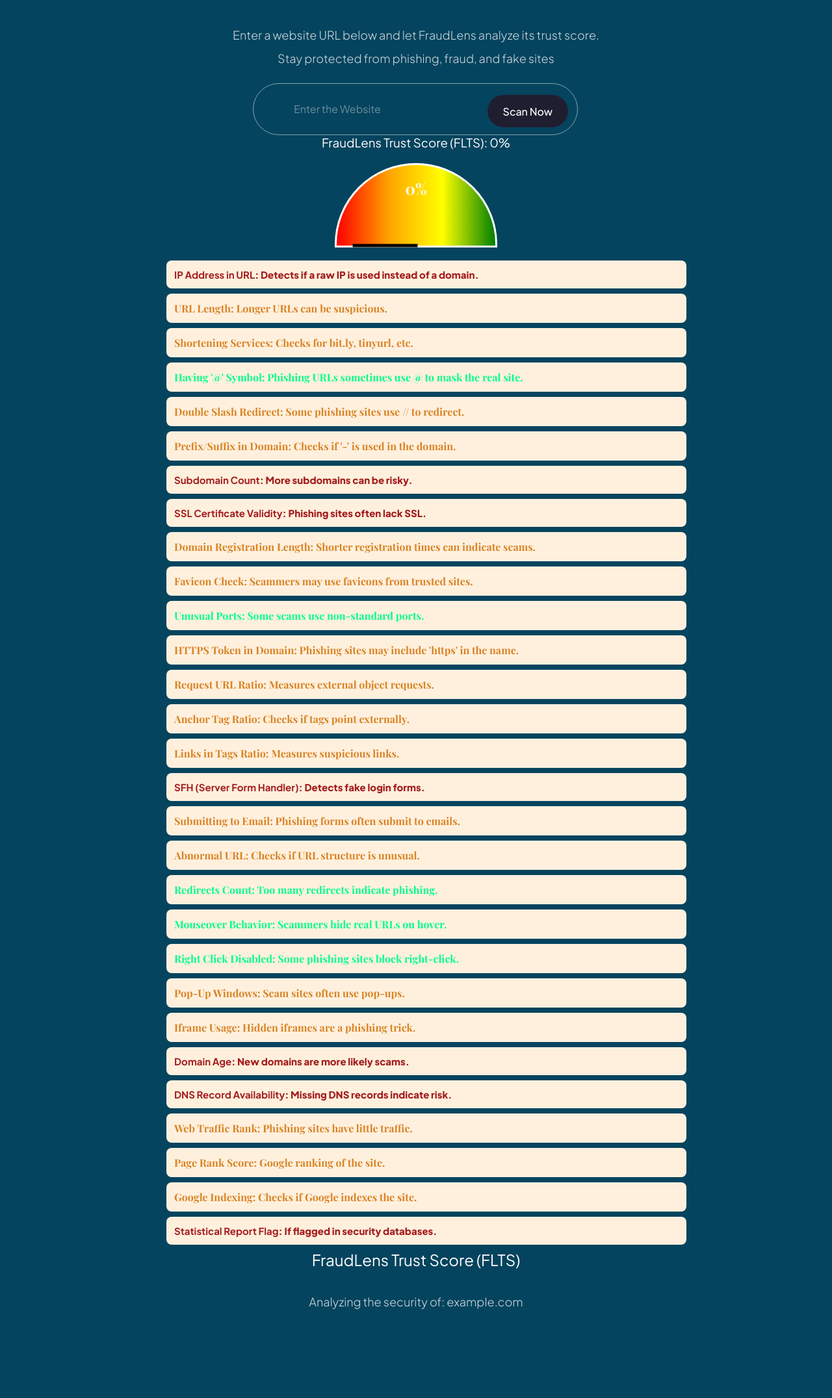
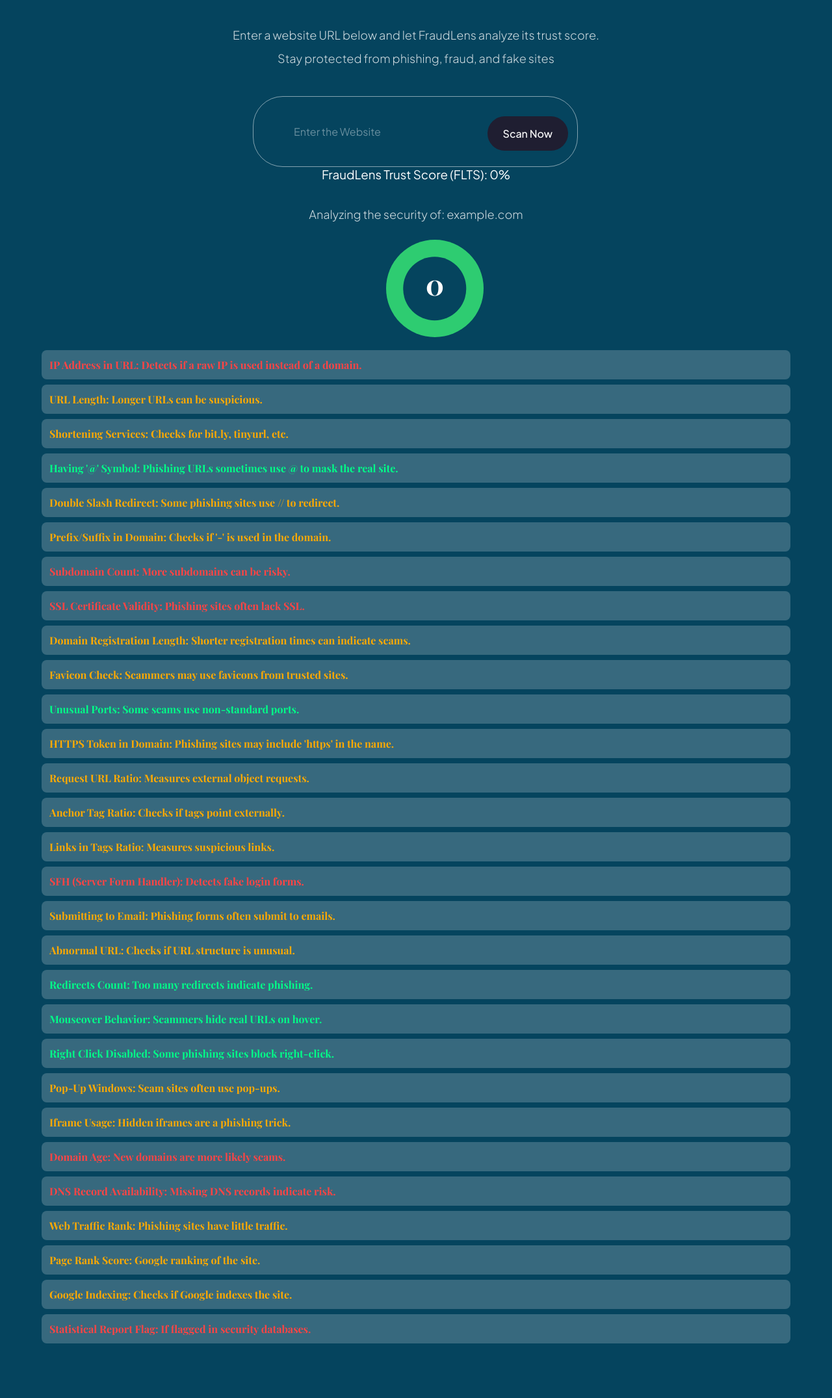
Before and after one commit to Rishabh4Jakhar/Fraudlens, a Django app: page /result/ in a window 1280 px wide. Shown: the part 306-2458 px from the top of the page at 65% size. Before the commit the page ends 2321 px from the top, so only its background shows below. Run offline with Django 5.2, Linux system fonts and the light colour scheme.

Commit message:
fixed pie in results

```diff
--- a/fraudlens_backend/core/static/css/sections/result.css
+++ b/fraudlens_backend/core/static/css/sections/result.css
@@ -96,11 +96,8 @@ h1, h2, h3 {
 }
 
 #analysisList div {
-    background: var(--color-creamson);
+    background: rgba(255, 255, 255, 0.2);
     padding: 12px;
-    width: 50rem;
-    margin-left: 12rem;
-    align-items: center;
     border-radius: 8px;
     margin-bottom: 8px;
     transition: all 0.3s ease-in-out;
@@ -108,13 +105,8 @@ h1, h2, h3 {
 
 /* Risk Level Colors */
 .safe { color: #00FF88; font-weight: bold; } /* Green */
-.suspicious { color: #D98324; font-weight: bold; } /* Orange */
-.dangerous {
-  color: #A31D1D;
-  font-weight: 800;
-  font-family: var(--plus-jakarta-sans);
-  font-size: 15px;
-} /* Red */
+.suspicious { color: #FFAA00; font-weight: bold; } /* Orange */
+.dangerous { color: #FF4444; font-weight: bold; } /* Red */
 
 /* Buttons */
 button {
@@ -165,14 +157,13 @@ button:hover {
 
   .scan__form {
     max-width: 500px;
-    margin-top: 20px;
+    margin-top: 40px;
     margin-left: 325px;
     padding: 10px 14px 10px 50px;
     display: flex;
     gap: 10px;
     border: 1px solid rgba(255, 255, 255, 0.5);
     border-radius: 46px;
-    height: 80px;
   }
 
 
@@ -188,7 +179,6 @@ button:hover {
     outline: none;
     padding: 12px;
     text-align: left;
-    line-height: 20px;
 }
 
   .scan__form input::placeholder {
@@ -201,8 +191,7 @@ button:hover {
   .scan__form button {
     padding: 16px 24px;
     margin-left: 50px;
-    height: 50px;
-    margin-top: 7px;
+    margin-bottom: 14px;
     max-width: 180px;
     font-size: 16px;
     font-weight: 500;
--- a/fraudlens_backend/core/templates/index.html
+++ b/fraudlens_backend/core/templates/index.html
@@ -29,7 +29,7 @@
           <a href="#features">Features</a>
         </li>
         <li>
-          <li><a href="#scan">Scan it</a></li>
+          <li><a onclick="window.location.href='result'">Scan it</a></li>
           <li><a href="#search"><img src="{% static '/assets/bx-search-alt.svg' %}" alt="search"/></a></li>
 
 
--- a/fraudlens_backend/core/templates/result.html
+++ b/fraudlens_backend/core/templates/result.html
@@ -4,7 +4,7 @@
 <head>
     <meta charset="UTF-8">
     <meta name="viewport" content="width=device-width, initial-scale=1.0">
-    <link rel="icon" type="image/png" href="{% static 'assets/logo.png' %}">
+    <link rel="icon" type="image/png" href="{% static 'public/logo.png' %}"/>
     <title>Scan Results | FraudLens</title>
     <link rel="stylesheet" href="{% static 'css/sections/result.css' %}">
 
@@ -26,15 +26,14 @@
 
         <div id="result" class="hidden">
           <h3>FraudLens Trust Score (FLTS): <span id="trustscore">0%</span></h3>
-
-          <div class="speedometer">
-              <div class="needle" id="needle"></div>
-              <div class="score" id="scoreDisplay">0%</div>
-          </div>
+          <p>Analyzing the security of: <span id="scannedUrl"></span></p>  <br>
+          <div id="pieChartContainer">
+            <div id="pieChart">
+                <span id="trustScoreText">0</span>
+            </div>
+        </div>
           <ul id="analysisList"></ul>
           <div class="flts">
-            <h1>FraudLens Trust Score (FLTS)</h1>
-            <p>Analyzing the security of: <span id="scannedUrl"></span></p>
             <div id="analysisList"></div>
 
         </div>
```
